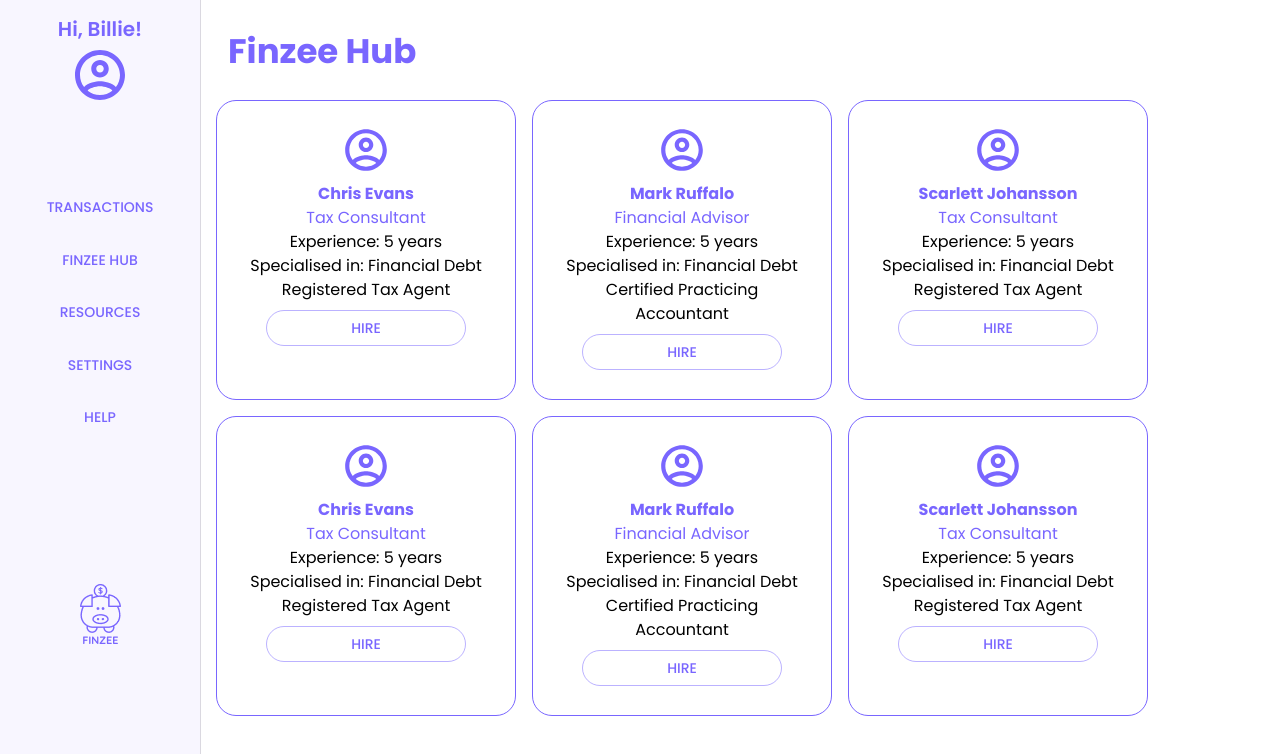
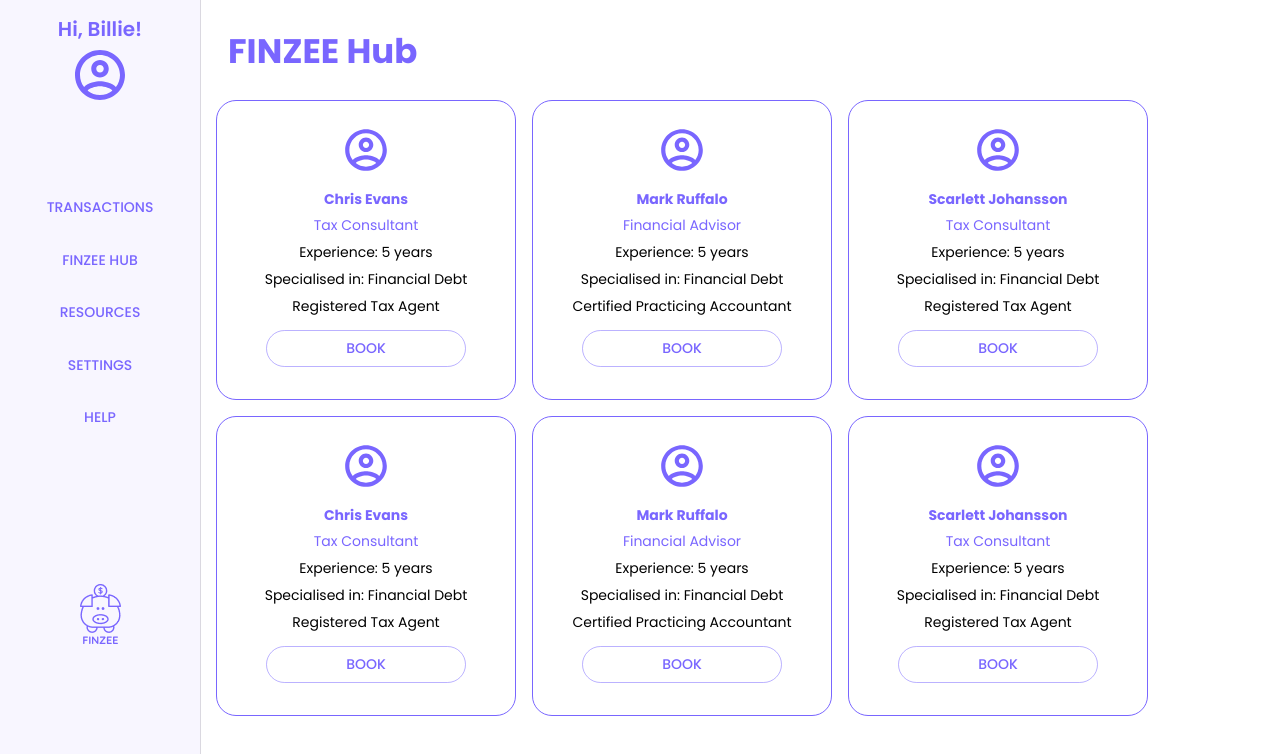
Before and after one commit to glui2/finzee-webapp, a React (Create React App) app in the folder finzee-webapp/: page /hub in a window 1280 px wide. Shown: the top 754 px of the page. Built offline with nearby package versions, Linux system fonts and the light colour scheme; no server answers.

Commit message:
fixed font in cards

```diff
--- a/finzee-webapp/src/components/PersonCard.js
+++ b/finzee-webapp/src/components/PersonCard.js
@@ -12,6 +12,9 @@
   },
   profilePicture: {
     fontSize: "50px",
+  },
+  container: {
+    height: "100%",
   },
 }));
 
@@ -33,7 +36,12 @@
       m={1}
       p={3}
     >
-      <Grid container direction="column">
+      <Grid
+        container
+        direction="column"
+        justify="space-between"
+        className={classes.container}
+      >
         <Grid item>
           <AccountCircleOutlinedIcon
             color="primary"
@@ -42,25 +50,27 @@
           ></AccountCircleOutlinedIcon>
         </Grid>
         <Grid item>
-          <Typography color="primary">
+          <Typography variant="body2" color="primary">
             <strong>{name}</strong>
           </Typography>
         </Grid>
         <Grid item>
-          <Typography color="primary">{job}</Typography>
+          <Typography variant="body2" color="primary">
+            {job}
+          </Typography>
         </Grid>
         <Grid item>
-          <Typography>Experience: {experience}</Typography>
+          <Typography variant="body2"> Experience: {experience}</Typography>
         </Grid>
         <Grid item>
-          <Typography>Specialised in: {specialty}</Typography>
+          <Typography variant="body2">Specialised in: {specialty}</Typography>
         </Grid>
         <Grid item>
-          <Typography>{certificate}</Typography>
+          <Typography variant="body2">{certificate}</Typography>
         </Grid>
         <Grid item>
           <Button variant="outlined" color="primary" className={classes.button}>
-            Hire
+            Book
           </Button>
         </Grid>
       </Grid>
--- a/finzee-webapp/src/pages/HubPage.js
+++ b/finzee-webapp/src/pages/HubPage.js
@@ -71,7 +71,7 @@
             color="primary"
             className={classes.heading}
           >
-            <strong>Finzee Hub</strong>
+            <strong>FINZEE Hub</strong>
           </Typography>
         </Grid>
         <Grid container>
```
Also changed, not shown: 1 other file (tests, documents, lock files or other folders).
